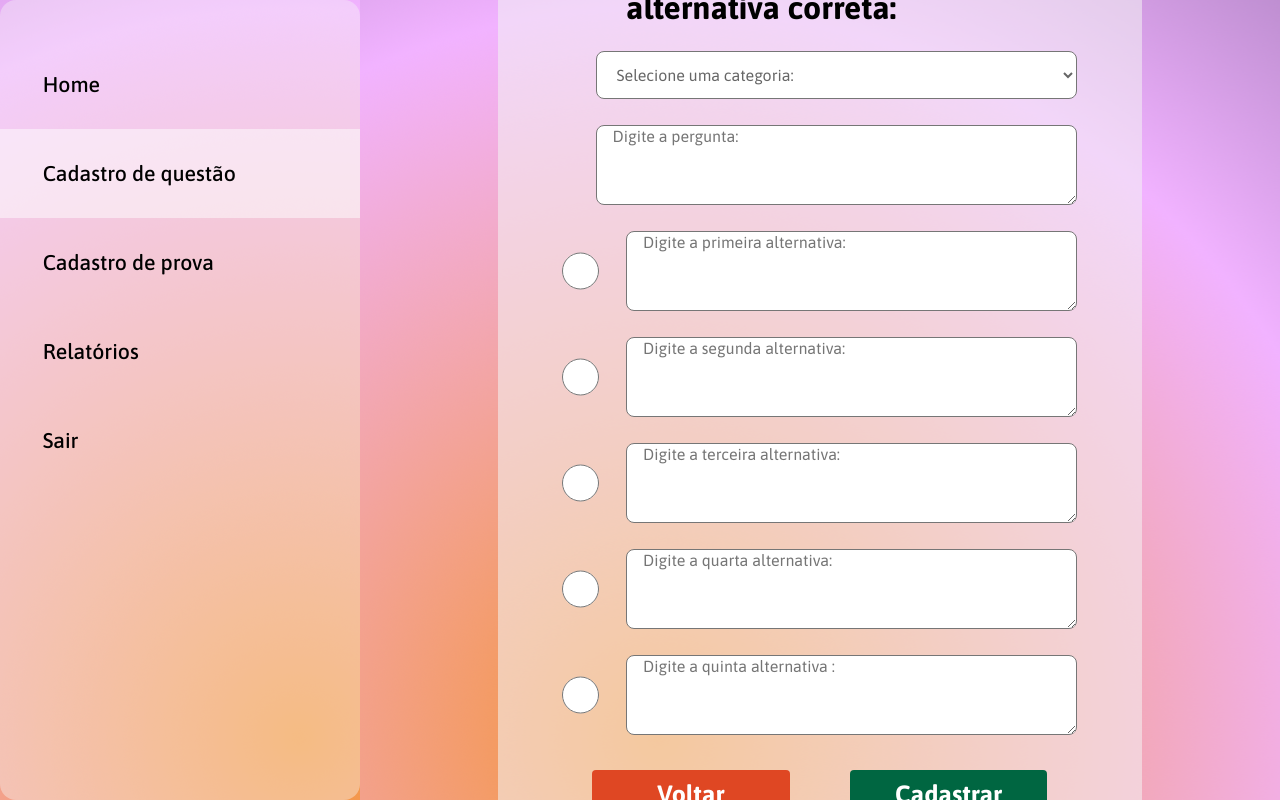
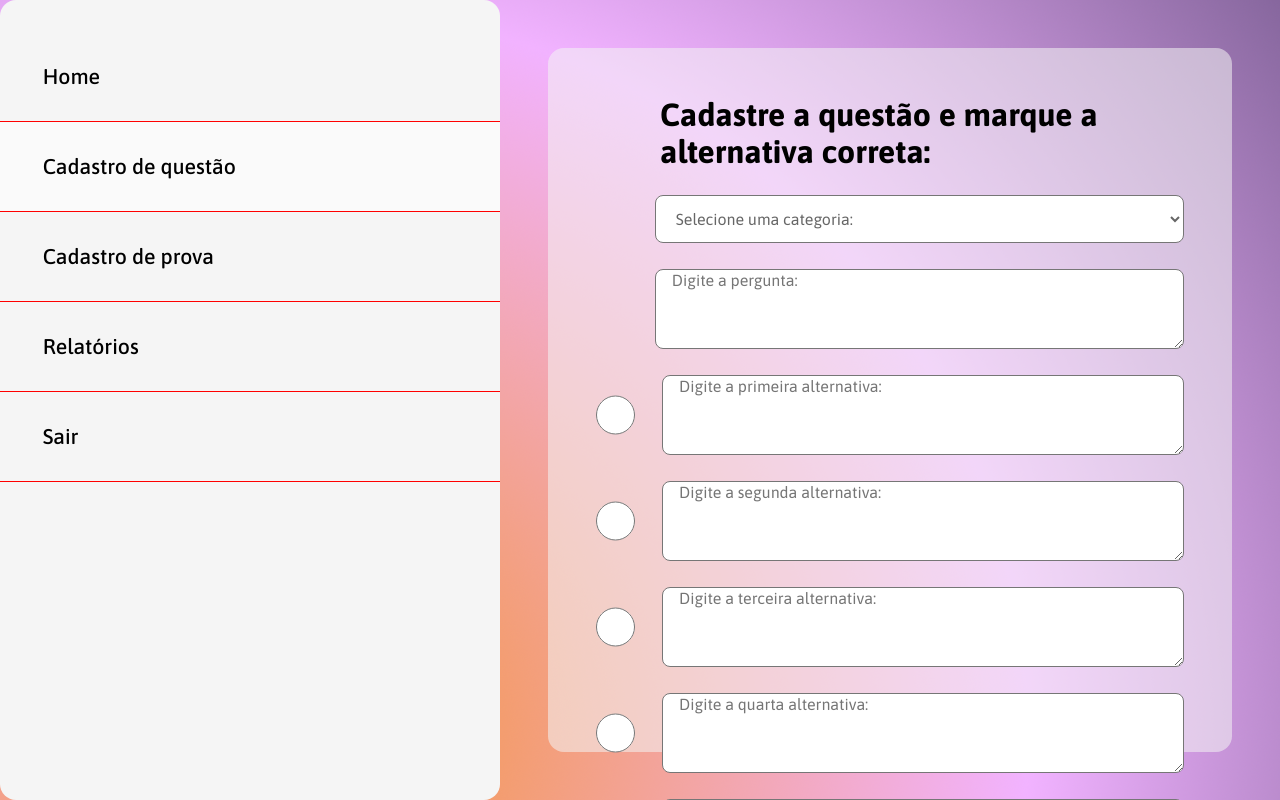
Before and after one commit to marcopetry/sudotest-frontend, a React (Create React App) app: page /dashboard in a window 1280 px wide. Both pictures are taken after a click on the item "Cadastro de questão". Shown: the top 800 px of the page. Built offline with nearby package versions, Linux system fonts and the light colour scheme.

Commit message:
Feita várias alterações na tela de dashboard

```diff
--- a/src/components/CadastroProva/CadastroProvas.css
+++ /dev/null
@@ -1,86 +0,0 @@
-/* Div principal */
-.main-container {
-    height: 100%;
-    /* background: url(../../assets/fundo.png); */
-    display: flex;
-    align-items: center;
-    justify-content: center;
-}
-
-.cadastro-questoes-container {
-    width: 70%;
-    background-color: rgba(245, 245, 245, 0.548);
-    border-radius: 1em;
-}
-
-form {
-    width: 80%;
-    margin: 1em auto;
-}
-
-form h1 {
-    margin-left: 2em;
-    font-family: 'Asap', sans-serif;
-    font-weight: 700;
-}
-
-.item-cadastro-questao {
-    margin: 1.5em 0;
-    display: flex;
-    align-items: center;
-    justify-content: flex-end;
-}
-
-.item-cadastro-questao input {
-    width: 3em;
-    height: 3em;
-    margin-right: 2em;
-}
-
-/*o textarea da pergunta tem ajustes pelo id abaixo*/
-.item-cadastro-questao textarea, .item-cadastro-questao select {
-    width: 93.5%;
-    height: 5em;
-    border-radius: 0.5em;
-    padding-left: 1em;
-    font-size: 16px;
-    line-height: 20px;
-    color: #666;
-    margin: 1px 0 1px 0;
-    font-family: 'Asap', sans-serif;
-    font-weight: 400;
-}
-
-.item-cadastro-questao select {
-    height: 3em;
-    font-size: 16px;
-    background-color: #fff;
-}
-
-#inputPergunta {
-    height: 10em;
-    margin-left: 4em;
-}
-
-.container-buttons {
-    display: flex;
-    justify-content: space-between;
-}
-
-.cadastro-questoes-container form button {
-    width: 45%;
-    margin-top: 10px;
-    border: 0;
-    border-radius: 4px;
-    height: 48px;
-    font-size: 25px;
-    background: #DF4723;
-    font-weight: bold;
-    color: #FFF;
-    cursor: pointer;
-    font-family: 'Asap', sans-serif;
-}
-
-#botaoCadastrar {
-    background: #006641;
-}
--- a/src/components/CadastroQuestoes/CadastroQuestoes.css
+++ b/src/components/CadastroQuestoes/CadastroQuestoes.css
@@ -1,21 +1,9 @@
-/* Div principal */
-.main-container {
-    height: 100%;
-    width: 100%;
-    display: flex;
-    align-items: center;
-    justify-content: center;
-}
-
-.cadastro-questoes-container {
-    width: 100%;
+.form {
+    margin: 3em;
     background-color: rgba(245, 245, 245, 0.548);
     border-radius: 1em;
-}
-
-form {
+    padding: 3em;
     width: 80%;
-    margin: 1em auto;
 }
 
 form h1 {
@@ -37,9 +25,8 @@ form h1 {
     margin-right: 2em;
 }
 
-/*o textarea da pergunta tem ajustes pelo id abaixo*/
 .item-cadastro-questao textarea, .item-cadastro-questao select {
-    /* width: 93.5%; */
+    width: 90%;
     height: 5em;
     border-radius: 0.5em;
     padding-left: 1em;
@@ -62,14 +49,13 @@ form h1 {
     margin-left: 4em;
 }
 
-.container-buttons {
+.cont-buttons {
     display: flex;
     justify-content: space-between;
 }
 
-.cadastro-questoes-container form button {
-    width: 45%;
-    margin-top: 10px;
+.cont-buttons button {
+    width: 40%;
     border: 0;
     border-radius: 4px;
     height: 48px;
@@ -82,5 +68,5 @@ form h1 {
 }
 
 #botaoCadastrar {
-    background: #006641;
+  background: #006641;
 }
--- a/src/components/CadastroQuestoes/CadastroQuestoes.js
+++ b/src/components/CadastroQuestoes/CadastroQuestoes.js
@@ -35,9 +35,7 @@ export default function CadastroQuestoes() {
     }
 
     return (
-        <div className="main-container">
-            <div className="cadastro-questoes-container">
-                <form onSubmit={cadastrarQuestao}>
+        <form className="form" onSubmit={cadastrarQuestao}>
             <h1>Cadastre a questão e marque a alternativa correta:</h1>
             <div className="item-cadastro-questao">
                 <select className="form-control" value={categoria} onChange={(e) => setCategoria(e.target.value)} >
@@ -48,7 +46,6 @@ export default function CadastroQuestoes() {
                     <option value="conhecimentos">Conhecimentos Gerais</option>
                 </select>
             </div>
-
 
             <div className="item-cadastro-questao">
                 <textarea
@@ -140,13 +137,11 @@ export default function CadastroQuestoes() {
                 />
             </div>
 
-                    <div className="container-buttons">
+            <div className="cont-buttons">
                 <button type="button" onClick={e => setVoltar(true)}>Voltar</button>
                 <button id="botaoCadastrar" type="submit">Cadastrar</button>
             </div>
         </form>
-            </div >
 
-        </div>
     );
 }
--- a/src/components/ControlerAdm/ControleAdm.css
+++ b/src/components/ControlerAdm/ControleAdm.css
@@ -1,8 +1,5 @@
-
-.dashboard-container {
-    height: 100%;
+.dashboard-container{
     width: 100%;
-    /* background: url(../../assets/fundo.png); */
     display: flex;
     flex-direction: column;
     justify-content: center;
--- a/src/components/ControlerAdm/ControlerAdm.js
+++ b/src/components/ControlerAdm/ControlerAdm.js
@@ -1,6 +1,7 @@
 import React from 'react';
 import logo from '../../assets/logo.png';
 import CadastroQuestoes from '../CadastroQuestoes/CadastroQuestoes';
+import CadastroProva from '../CadastroProva/CadastroProva';
 import './ControleAdm.css';
 
 export default function ControlerAdm(props){
@@ -11,12 +12,15 @@ export default function ControlerAdm(props){
         );
     }
 
+    if(props.atividade === 'cadastrar-prova'){
+        return (
+            <CadastroProva />
+        );
+    }
 
     return (
         <div className="dashboard-container">
-            <div>
-                <img src={logo} alt="Sudotec Logo" />
-            </div>
+            <img src={logo} alt="Sudotec Logo" />
             <div className="text-container">
                 <h1 id="sudo">Sudo </h1>
                 <h1 id="test">Test</h1>
--- a/src/components/Dashboard/Dashboard.css
+++ b/src/components/Dashboard/Dashboard.css
@@ -1,28 +1,23 @@
 .container {
     display: flex;
     height: 100%;
-    width: 100%;
     background: url(../../assets/fundo.png);
     font-family: 'Asap', sans-serif;
 }
 
-.dashboard-comandos {
-    width: 500px;
+.container-dash{
+    min-width: 500px;
+    max-width: 500px;
     display: flex;
     flex-direction: column;
     justify-content: flex-start;
     align-items: flex-start;
     padding-top: 2em;
-    background-color: rgba(245, 245, 245, 0.4);
+    background-color: rgba(245, 245, 245, 1);
     border-radius: 1em;
 }
 
-.img-dash {
-    padding-left: 2.5em;
-}
-
-.container-opcoes {
-    margin-top: 0.5em;
+ul {
     width: 100%;
 }
 
@@ -31,6 +26,7 @@ ul li {
     padding: 1.5em 2em;
     font-size: 16pt;
     font-weight: 500;
+    border-bottom: 0.1px solid red;
 }
 
 ul li:hover {
--- a/src/components/Dashboard/Dashboard.js
+++ b/src/components/Dashboard/Dashboard.js
@@ -1,45 +1,32 @@
 import React, { useState, useEffect } from 'react';
 import './Dashboard.css';
-import api from '../../services/api';
-import logo from '../../assets/logo.png';
 import ControlerAdm from '../ControlerAdm/ControlerAdm';
 
 export default function Dashboard({ history }) {
     const [atividade, setAtividade] = useState('');
 
-    const desmarcaLink = (elementoMarcado) => {
-        const lista = document.getElementsByClassName('atual');
-        for(let i = 0; i < lista.length; i++){
-            if(lista[i].id !== elementoMarcado.id){
-                lista[i].classList.remove('atual');
-            }
-        }
-    }
-
     const mudaAtividade = (e) => {
         setAtividade(e);
+        const elementoMarcado = document.getElementsByClassName('atual');
+        if(elementoMarcado[0] !== undefined){
+            elementoMarcado[0].classList.remove('atual');
+        }
         const elemento = document.getElementById(e);
         elemento.classList.add('atual');
-        desmarcaLink(elemento);
     }
 
     return (
-
-        <div className="container">
-            <div className="dashboard-comandos">
-                {/* <img src={logo} alt="Sudotec Logo" className="img-dash"/> */}
-                <div className="container-opcoes">
+            <div className="container">
+                <div className="container-dash">
                     <ul>
                         <li id="home" onClick={() => mudaAtividade('home')}>Home</li>
                         <li id="cadastrar-questao" onClick={() => mudaAtividade('cadastrar-questao')}>Cadastro de questão</li>
-                        <li>Cadastro de prova</li>
+                        <li id="cadastrar-prova" onClick={() => mudaAtividade('cadastrar-prova')}>Cadastro de prova</li>
                         <li>Relatórios</li>
                         <li>Sair</li>
                     </ul>
                 </div>
-
+                <ControlerAdm atividade={atividade}/>
             </div>
-            <ControlerAdm atividade={atividade}/>
-        </div>
     );
 }
--- a/src/routes.js
+++ b/src/routes.js
@@ -8,15 +8,12 @@ import CadastroQuestoes from './components/CadastroQuestoes/CadastroQuestoes';
 import CadastroProva from './components/CadastroProva/CadastroProva';
 import Dashboard from './components/Dashboard/Dashboard';
 
-
 export default function Routes() {
     return (
         <BrowserRouter>
             <Route path="/" exact component={Login}/>
             <Route path="/cadastro_questoes" exact component={CadastroQuestoes}/>
-            <Route path="/questoes" exact component={Questoes}/>
             <Route path="/autocadastro" exact component={Autocadastro}/>
-            <Route path="/cadastrar_prova" exact component={CadastroProva} />
             <Route path="/dashboard" exact component={Dashboard} />
         </BrowserRouter>
     );
```
Also changed, not shown: src/components/CadastroProva/CadastroProva.js (+3 -123 lines), src/components/CadastroProva/CadastroProva.css (added), src/components/Login/Login.css (line endings or trailing spaces). Lines whose indentation alone changed are shown as unchanged.
